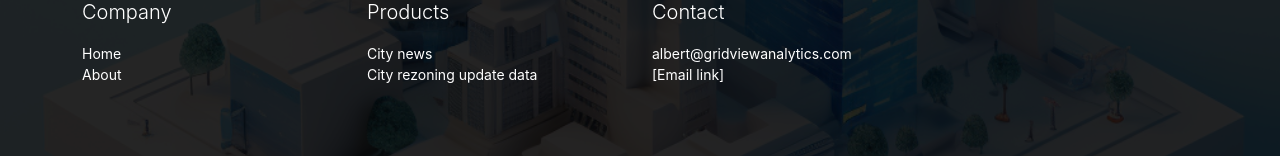
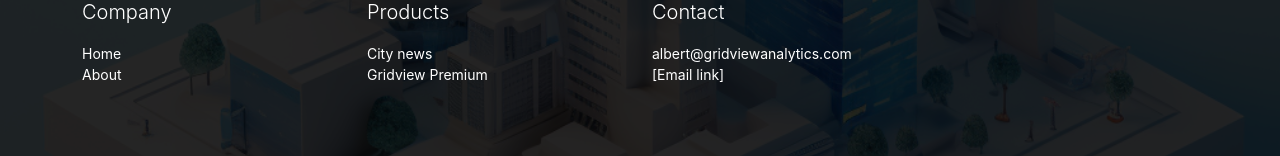
Before and after one commit to albertkim/gridview-analytics-web, a React (Create React App) app: page /news/metro_vancouver in a window 1280 px wide. Shown: the part 1929-2085 px from the top of the page. Built offline with nearby package versions, Linux system fonts and the light colour scheme; no server answers.

Commit message:
Fixed broken footer link

```diff
--- a/src/pages/HomeFooter.tsx
+++ b/src/pages/HomeFooter.tsx
@@ -19,7 +19,7 @@ export function HomeFooter() {
             <div className='col-md-3'>
               <p className='lead'>Products</p>
               <div><a className='text-white' href='/news'>City news</a></div>
-              <div><a className='text-white' href='/waitlist'>City rezoning update data</a></div>
+              <div><a className='text-white' href='/premium'>Gridview Premium</a></div>
             </div>
             <div className='col-md-3'>
               <p className='lead'>Contact</p>
```
